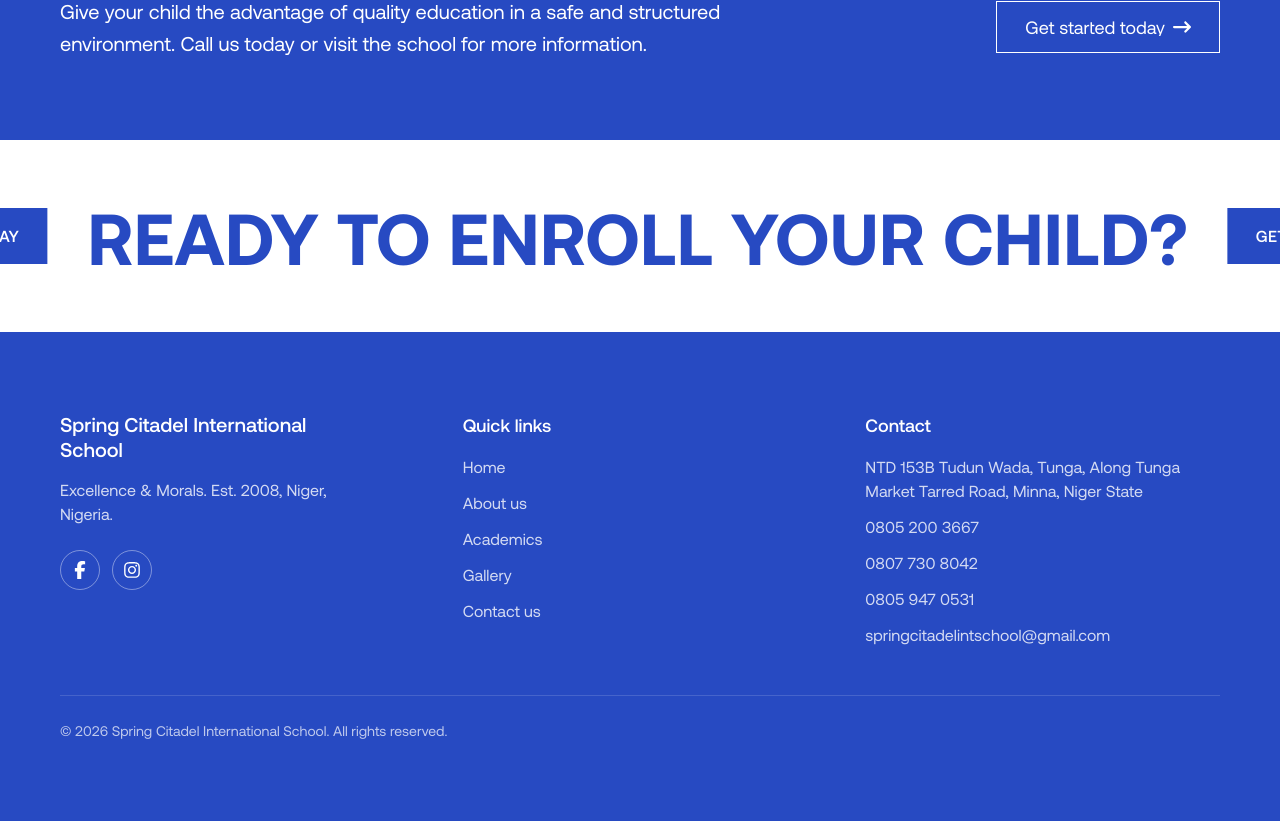
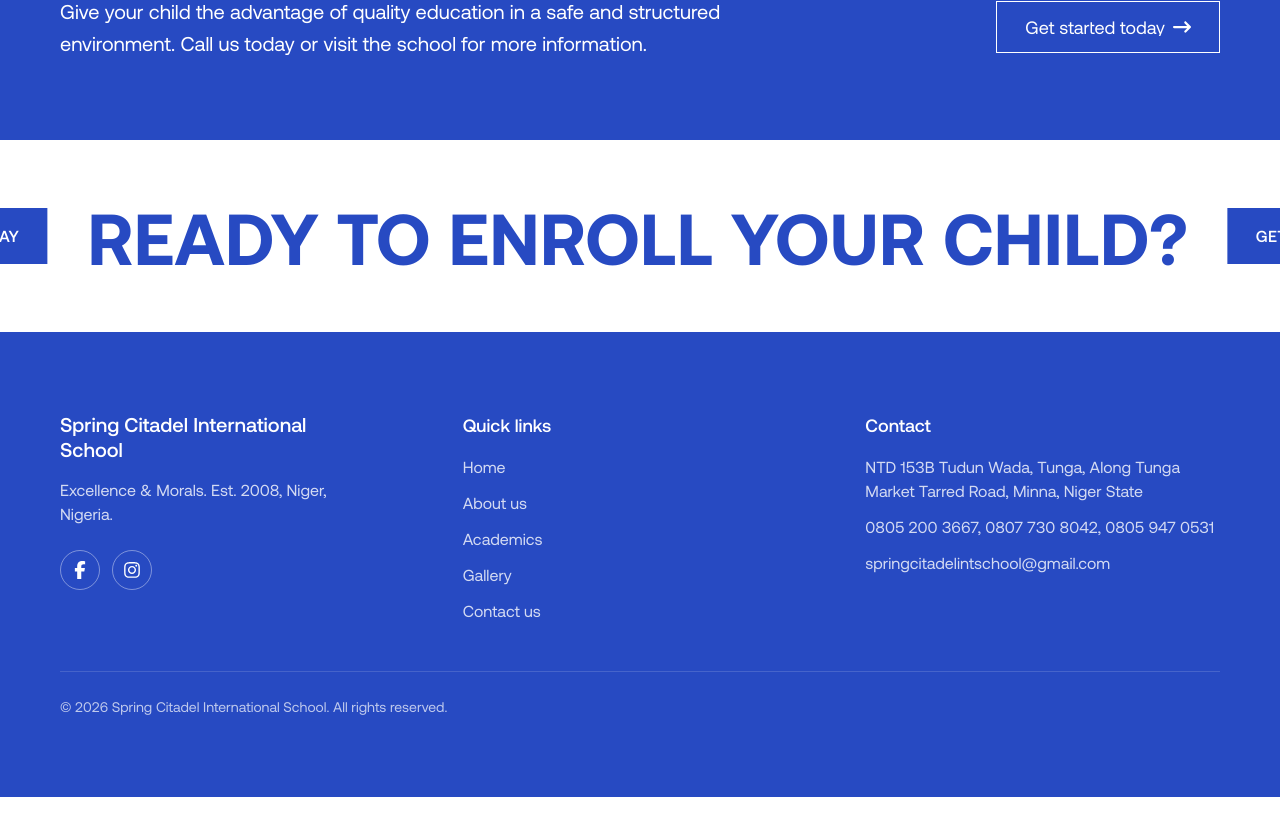
Before and after one commit to jeremiqque/Spring-citadel-intl-Website, a Next.js app: page /about in a window 1280 px wide. Shown: the part 3426-4247 px from the top of the page. After the commit the page ends 4223 px from the top, so only its background shows below. Built offline with nearby package versions, Linux system fonts and the light colour scheme.

Commit message:
updated contact number

```diff
--- a/app/components/Footer.tsx
+++ b/app/components/Footer.tsx
@@ -71,9 +71,7 @@ export default function Footer() {
           <h3 className="text-[18px] font-medium">Contact</h3>
           <ul className="mt-4 space-y-3 text-[16px] opacity-80">
             <li>NTD 153B Tudun Wada, Tunga, Along Tunga Market Tarred Road, Minna, Niger State</li>
-            <li>0805 200 3667</li>
-            <li>0807 730 8042</li>
-            <li>0805 947 0531</li>
+            <li>0805 200 3667, 0807 730 8042, 0805 947 0531</li>
             <li>springcitadelintschool@gmail.com</li>
           </ul>
         </div>
--- a/app/components/gallery/ContactSection.tsx
+++ b/app/components/gallery/ContactSection.tsx
@@ -59,11 +59,7 @@ export default function ContactSection({
               Niger State
             </InfoRow>
             <InfoRow icon={ICON.phone}>
-              0805 200 3667
-              <br />
-              0807 730 8042
-              <br />
-              0805 947 0531
+              0805 200 3667, 0807 730 8042, 0805 947 0531
             </InfoRow>
             <InfoRow icon={ICON.mail}>springcitadelintschool@gmail.com</InfoRow>
             <InfoRow icon={ICON.clock}>
```
